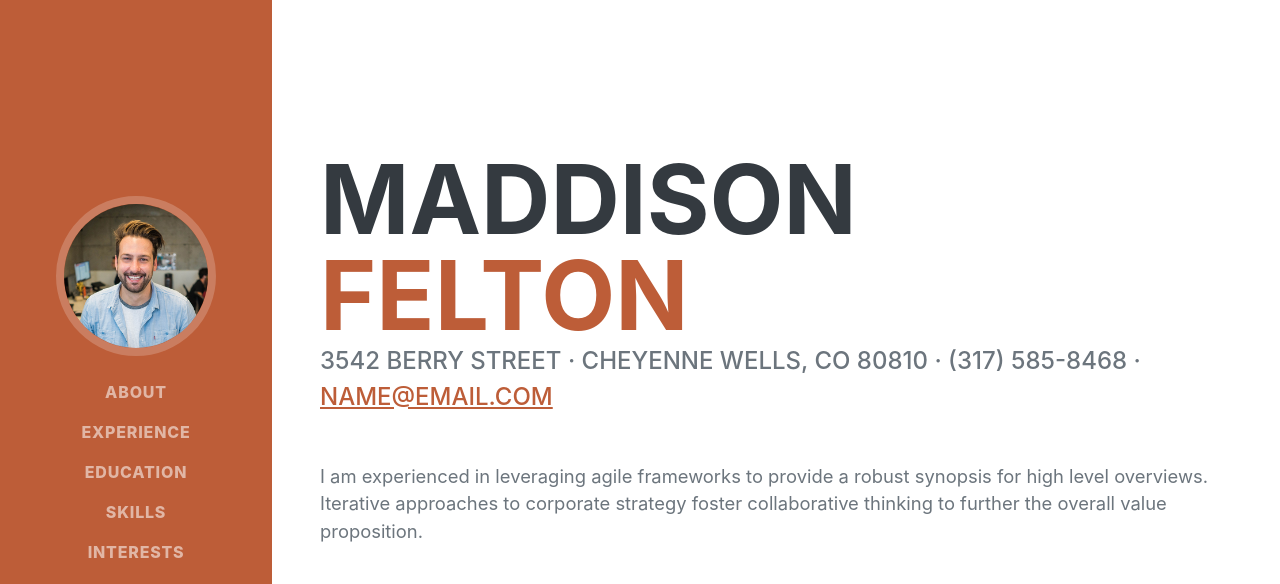
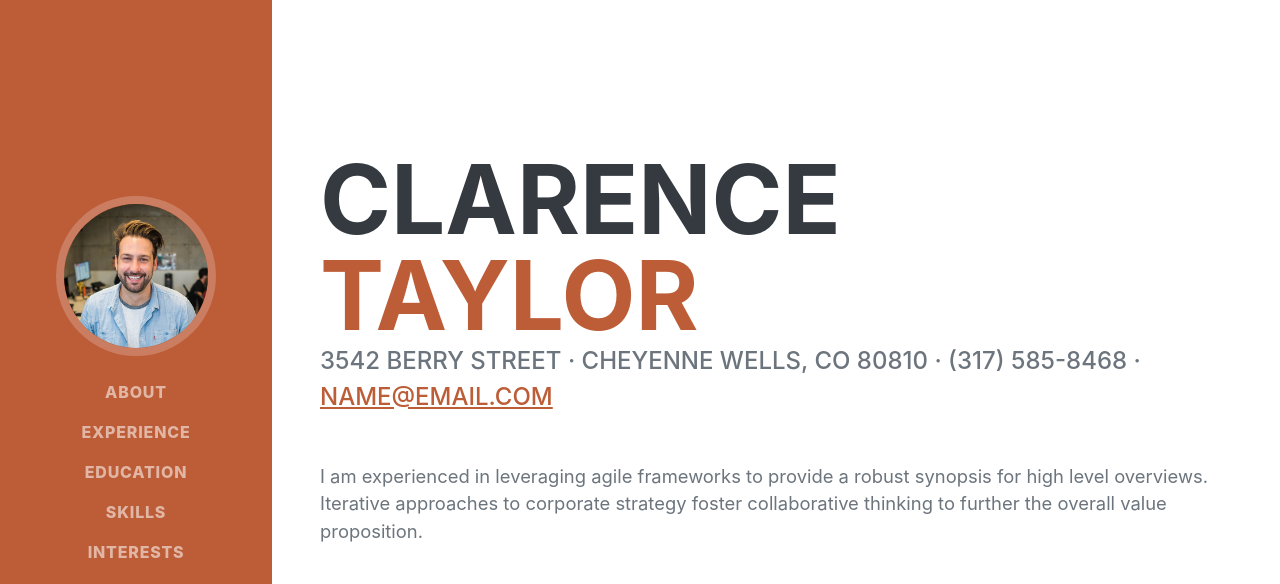
Before and after one commit to maddisonafelton/maddisonafelton.github.io, a plain HTML site: page index.html in a window 1280 px wide. Shown: the top 584 px of the page. Drawn offline with nearby package versions, Linux system fonts and the light colour scheme; a web font is replaced by a local one.

Commit message:
Homepage V3.1
Changed sources and image.

```diff
--- a/index.html
+++ b/index.html
@@ -40,8 +40,8 @@
             <section class="resume-section" id="about">
                 <div class="resume-section-content">
                     <h1 class="mb-0">
-                        Maddison
-                        <span class="text-primary">Felton</span>
+                        Clarence
+                        <span class="text-primary">Taylor</span>
                     </h1>
                     <div class="subheading mb-5">
                         3542 Berry Street · Cheyenne Wells, CO 80810 · (317) 585-8468 ·
```
